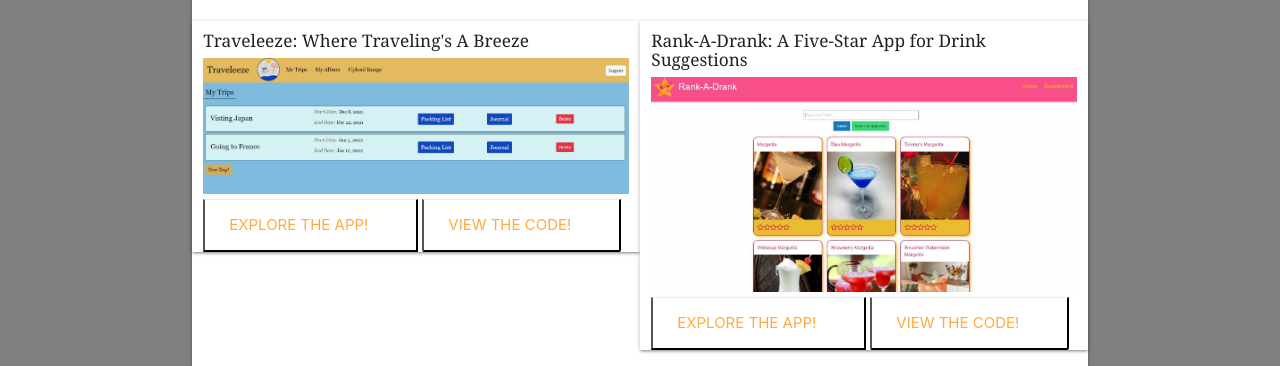
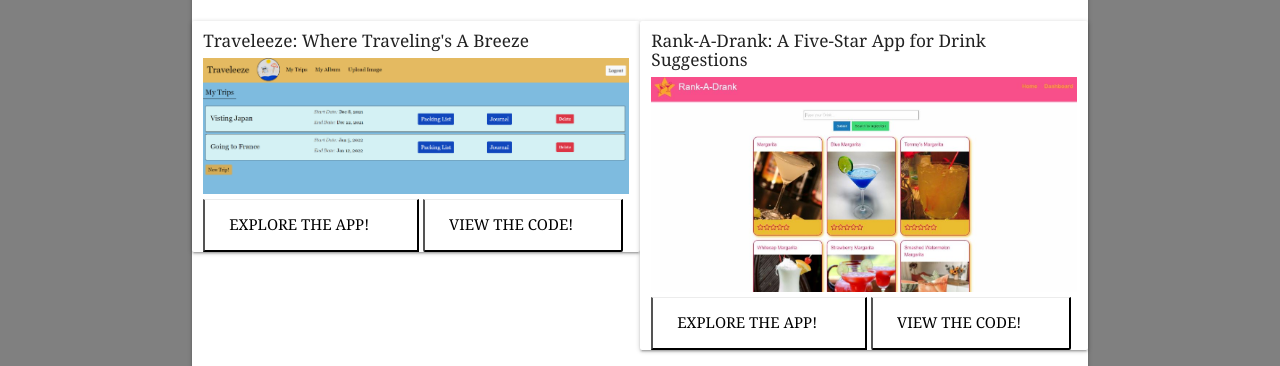
Before and after one commit to kiri-smith/updated-portfolio, a plain HTML site: page index.html in a window 1280 px wide. Shown: the part 858-1224 px from the top of the page. Drawn offline with nearby package versions, Linux system fonts and the light colour scheme.

Commit message:
update styling for buttons

```diff
--- a/style.css
+++ b/style.css
@@ -49,6 +49,11 @@ font-family:Impact, Haettenschweiler, 'Arial Narrow Bold', sans-serif;
     width: 100%;
 }
 
+.big-link{
+    font-family:Cambria, Cochin, Georgia, Times, 'Times New Roman', serif;
+    color: black !important;
+}
+
 @media only screen and (max-width: 1100px){
 
   }
```
